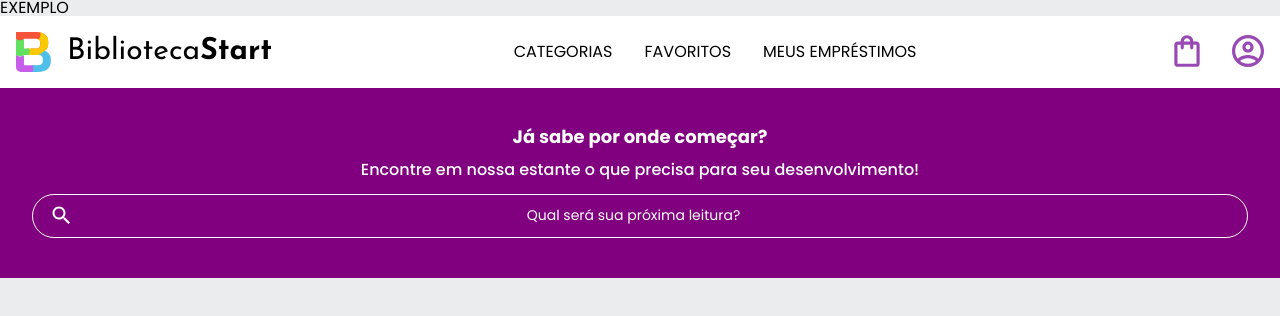
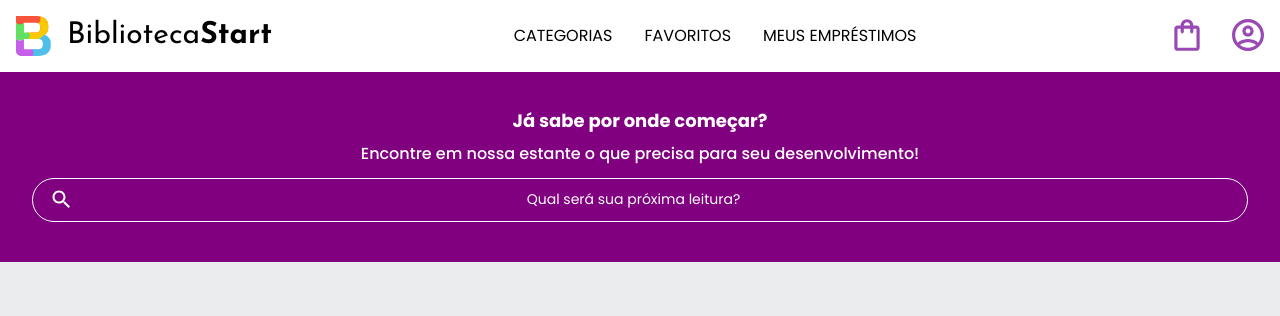
Before and after one commit to romulopena/turma-b-projeto, a plain HTML site: page index.html in a window 1280 px wide. Drawn offline with Linux system fonts and the light colour scheme.

Commit message:
Final projeto

```diff
--- a/index.html
+++ b/index.html
@@ -14,7 +14,6 @@
 
 </head>
 <body>
-    <h1>EXEMPLO</h1>
     <header class="cabecalho">
         <div class="container">
             <input type="checkbox" id="menu" class="container__botao">
```
